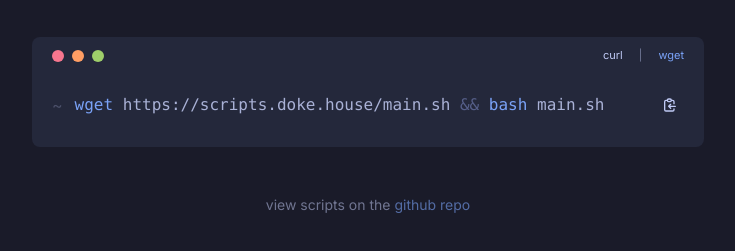
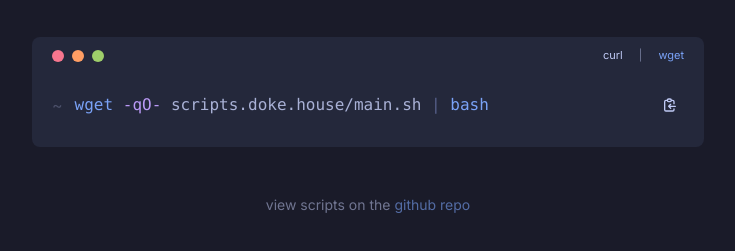
Before and after one commit to dokehouse/scripts, a plain HTML site: page index.html in a window 1280 px wide. Both pictures are taken after a click on the button "wget". Shown: the part 337-588 px from the top of the page, without its empty margins (272-1007 px from the left). Drawn offline with nearby package versions, Linux system fonts and the light colour scheme.

Commit message:
docs: update installation instructions and script details

```diff
--- a/index.html
+++ b/index.html
@@ -74,14 +74,14 @@
                     <span class="select-none text-txt/30 mr-3">~</span>
 										<code id="wgetCmd" class="font-mono hidden">
 											<span class="text-sh-cmd">wget</span>
-											<span>https://scripts.doke.house/main.sh</span>
-											<span class="text-sh-pipe">&&</span>
+											<span class="text-sh-param">-qO-</span>
+											<span>scripts.doke.house/main.sh</span>
+											<span class="text-sh-pipe">|</span>
 											<span class="text-sh-cmd">bash</span>
-											<span>main.sh</span>
 									</code>
                     <code id="curlCmd" class="font-mono hidden space-x-1">
                         <span class="text-sh-cmd">curl</span>
-                        <span class="text-sh-param">-sL</span>
+                        <span class="text-sh-param">-fsSL</span>
                         <span>scripts.doke.house/main.sh</span>
                         <span class="text-sh-pipe">|</span>
                         <span class="text-sh-cmd">bash</span>
```
Also changed, not shown: 1 other file.
